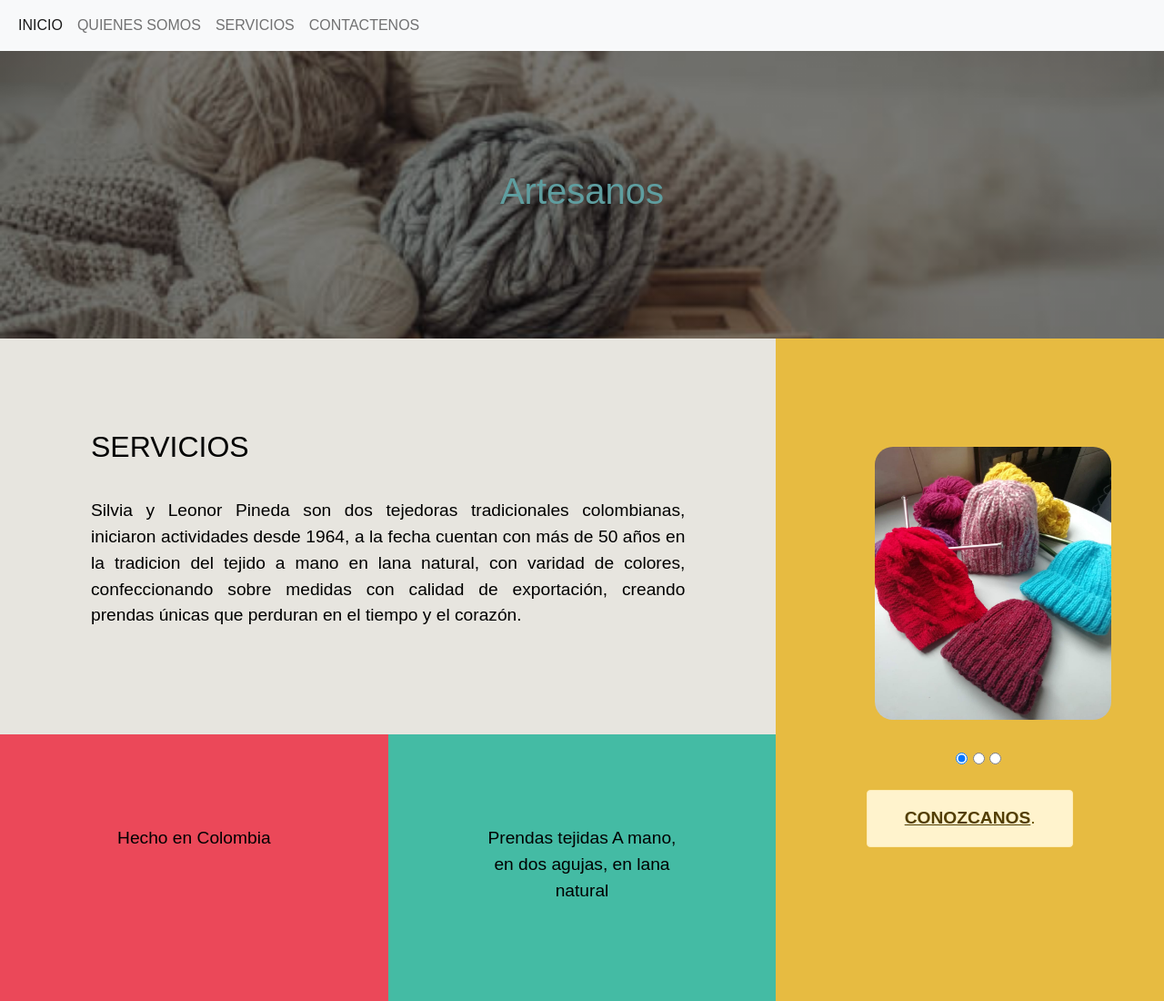
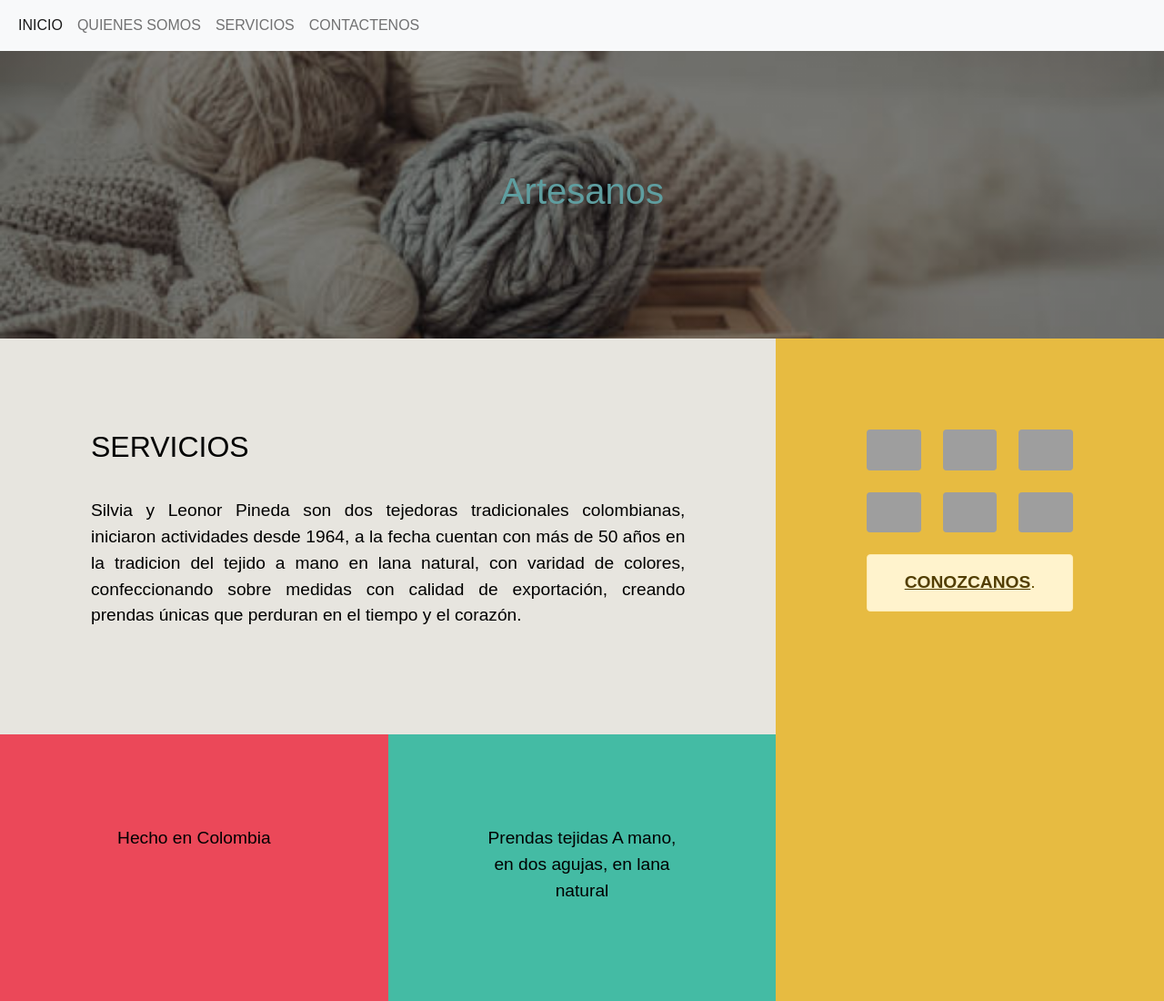
Before and after one commit to nelsonflorez11/ti-pilana-final, a website: page pages/servicios.html in a window 1280 px wide. Shown: the top 1100 px of the page at 91% size. Drawn offline with nearby package versions, Linux system fonts and the light colour scheme; grey boxes are pictures that could not be loaded.

Commit message:
first commit03

```diff
--- a/pages/servicios.html
+++ b/pages/servicios.html
@@ -51,14 +51,59 @@
             </p>
         </main>
         <anside class="sidebar">
-            <section class="galeria">
+            <!-- Gallery -->
+<div class="row">
+    <div class="col-lg-4 col-md-12 mb-4 mb-lg-0">
+      <img
+        src="https://mdbcdn.b-cdn.net/img/Photos/Horizontal/Nature/4-col/img%20(73).webp"
+        class="w-100 shadow-1-strong rounded mb-4"
+        alt="Boat on Calm Water"
+      />
+
+      <img
+        src="https://mdbcdn.b-cdn.net/img/Photos/Vertical/mountain1.webp"
+        class="w-100 shadow-1-strong rounded mb-4"
+        alt="Wintry Mountain Landscape"
+      />
+    </div>
+
+    <div class="col-lg-4 mb-4 mb-lg-0">
+      <img
+        src="https://mdbcdn.b-cdn.net/img/Photos/Vertical/mountain2.webp"
+        class="w-100 shadow-1-strong rounded mb-4"
+        alt="Mountains in the Clouds"
+      />
+
+      <img
+        src="https://mdbcdn.b-cdn.net/img/Photos/Horizontal/Nature/4-col/img%20(73).webp"
+        class="w-100 shadow-1-strong rounded mb-4"
+        alt="Boat on Calm Water"
+      />
+    </div>
+
+    <div class="col-lg-4 mb-4 mb-lg-0">
+      <img
+        src="https://mdbcdn.b-cdn.net/img/Photos/Horizontal/Nature/4-col/img%20(18).webp"
+        class="w-100 shadow-1-strong rounded mb-4"
+        alt="Waves at Sea"
+      />
+
+      <img
+        src="https://mdbcdn.b-cdn.net/img/Photos/Vertical/mountain3.webp"
+        class="w-100 shadow-1-strong rounded mb-4"
+        alt="Yosemite National Park"
+      />
+    </div>
+  </div>
+  <!-- Gallery -->
+            <!-- <section class="galeria">
                 <input type="radio" name="navegacion" id="_1" checked>
                 <input type="radio" name="navegacion" id="_2">
                 <input type="radio" name="navegacion" id="_3">
                 <img src="../images/gorros-tejidos.jpeg" alt="gorros en lana de colores" width="260" height="300">
                 <img src="../images/bufandas.jpeg" alt="bufandas en lana" width="260" height="300">
                 <img src="../images/lanas-colores.jpeg" alt="lanas de colores " width="260" height="300">
-            </section>
+            </section> -->
             <div class="alert alert-warning" role="alert">
                 <a href="contacto.html" class="alert-link">CONOZCANOS</a>.
             </div>
--- a/scss/estilo.scss
+++ b/scss/estilo.scss
@@ -17,40 +17,6 @@ $paddingGe:100px;
 body {
   color: #000;
   font-family: Arial, Helvetica, sans-serif;
-}
-.galeria {
-  height: calc(300px + 3em);
-  width: 210px;
-  margin: 1em auto;
-  position: relative;
-  img {
-    position: absolute;
-    top: 0;
-    left: 0;
-    opacity: 0;
-    transition: opacity 3s;
-    border-radius: 20px;
-  }
-  input[type="radio"] {
-    position: relative;
-    bottom: calc(-300px - 1.5em);
-    left: 0.5em;
-  }
-  input[type="radio"]:nth-of-type(1):checked ~ img:nth-of-type(1) {
-    opacity: 1;
-  }
-  input[type="radio"]:nth-of-type(2):checked ~ img:nth-of-type(2) {
-    opacity: 1;
-  }
-  input[type="radio"]:nth-of-type(3):checked ~ img:nth-of-type(3) {
-    opacity: 1;
-  }
-  input[type="radio"]:nth-of-type(4):checked ~ img:nth-of-type(4) {
-    opacity: 1;
-  }
-  :hover {
-    opacity: 0.7;
-  }
 }
 .principal {
   width: 100%;
```
Also changed, not shown: css/estilo.css.
